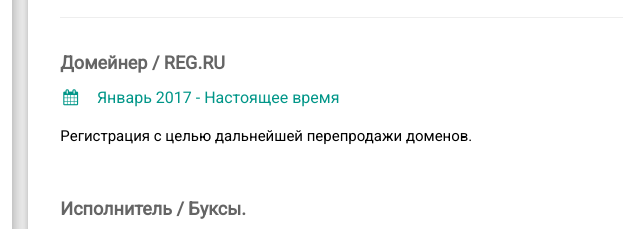
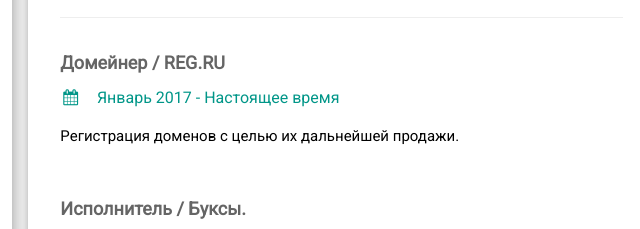
Before and after one commit to artromanichev/artromanichev.github.io, a plain HTML site: page resume.html in a window 1280 px wide. Shown: the part 965-1194 px from the top of the page, 459-1099 px from the left. Drawn offline with nearby package versions, Linux system fonts and the light colour scheme.

Commit message:
change description of domain item

```diff
--- a/resume.html
+++ b/resume.html
@@ -190,7 +190,7 @@ html,body,h1,h2,h3,h4,h5,h6 {font-family: "Roboto", sans-serif}
         <div class="w3-container">
           <h5 class="w3-opacity"><b>Домейнер / REG.RU</b></h5>
           <h6 class="w3-text-teal"><i class="fa fa-calendar fa-fw w3-margin-right"></i>Январь 2017 - Настоящее время</h6>
-          <p>Регистрация с целью дальнейшей перепродажи доменов.</p><br>
+          <p>Регистрация доменов с целью их дальнейшей продажи.</p><br>
         </div>
         <div class="w3-container">
           <h5 class="w3-opacity"><b>Исполнитель / Буксы.</b></h5>
```
